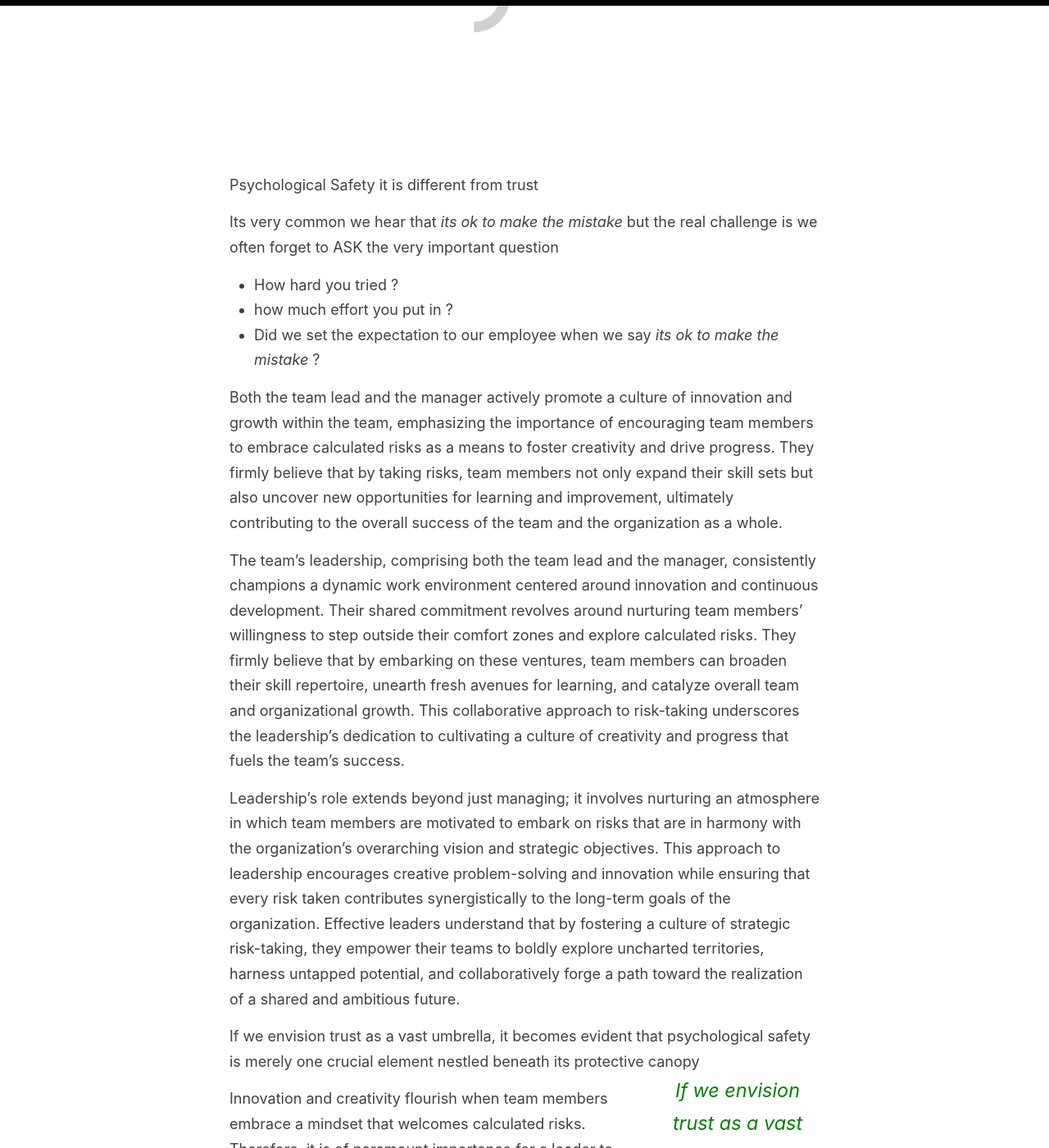
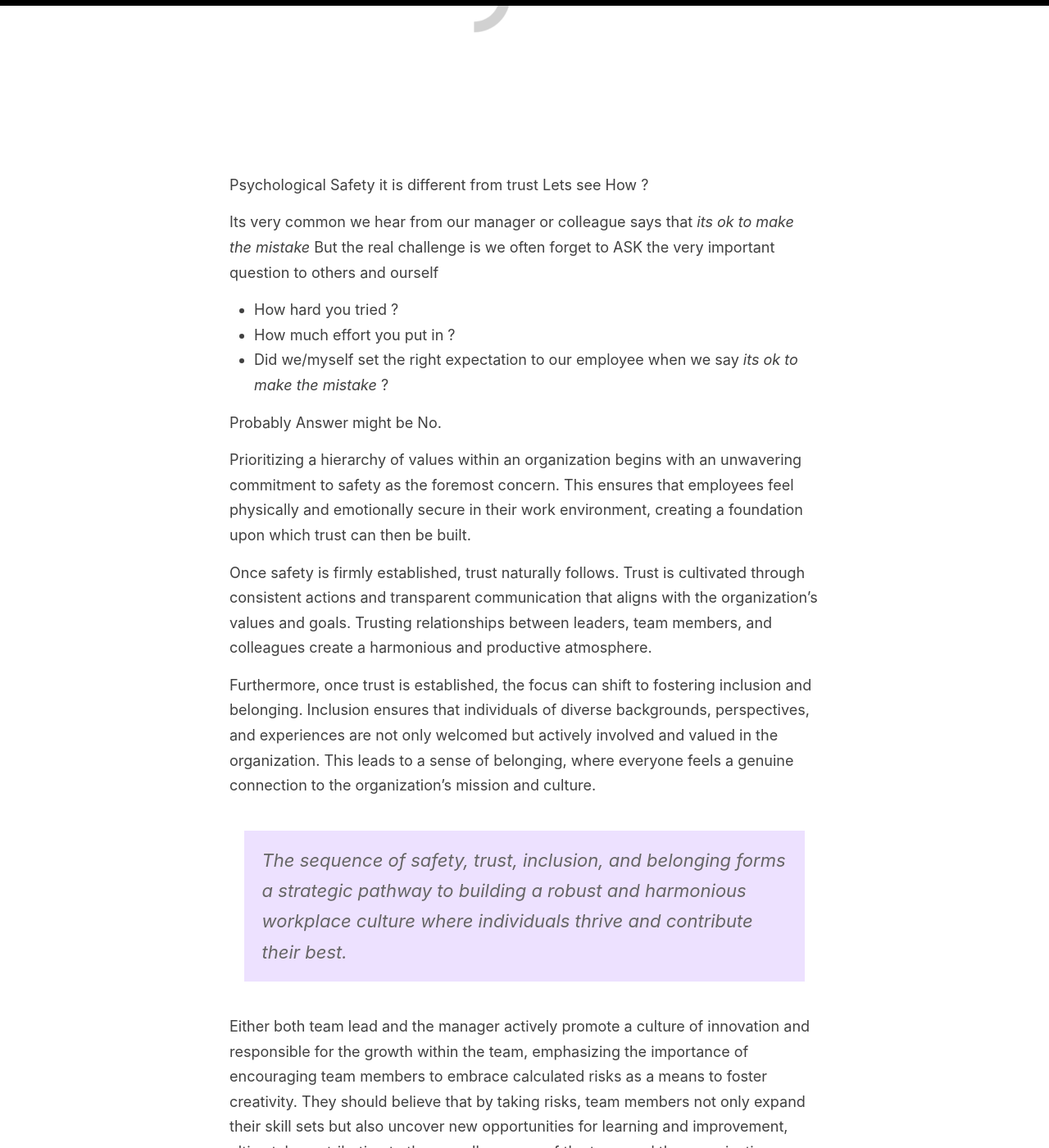
Before and after one commit to ReginRavi/reginravi.github.io, a Jekyll site: the page built from _posts/2023-09-18-Pyscological-Safety.md, in a window 1280 px wide and 1400 px high, scrolled down 788 px. Shown: the whole window at 82% size. Built offline with Jekyll 4.4.1, drawn with Linux system fonts in a browser that asks for light colours; our own code applies the rules of GitHub Pages for plain Markdown files; some of the changed text lies outside the part shown.

Commit message:
Committed

```diff
--- a/_posts/2023-09-18-Pyscological-Safety.md
+++ b/_posts/2023-09-18-Pyscological-Safety.md
@@ -1,20 +1,29 @@
 
 ![](/images/Design.png)
 
-Psychological Safety it is different from trust
+Psychological Safety it is different from trust Lets see How ?
 
-Its very common we hear that _its ok to make the mistake_ but the real challenge is we often forget to ASK the very important question
+Its very common we hear from our manager or colleague says that _its ok to make the mistake_
+But the real challenge is we often forget to ASK the very important question to others and ourself
 - How hard you tried ?
-- how much effort you put in ?
-- Did we set the expectation to our employee when we say _its ok to make the mistake_ ?
+- How much effort you put in ?
+- Did we/myself set the right expectation to our employee when we say _its ok to make the mistake_ ?
 
-Both the team lead and the manager actively promote a culture of innovation and growth within the team, emphasizing the importance of encouraging team members to embrace calculated risks as a means to foster creativity and drive progress. They firmly believe that by taking risks, team members not only expand their skill sets but also uncover new opportunities for learning and improvement, ultimately contributing to the overall success of the team and the organization as a whole.
+Probably Answer might be No.
 
-The team's leadership, comprising both the team lead and the manager, consistently champions a dynamic work environment centered around innovation and continuous development. Their shared commitment revolves around nurturing team members' willingness to step outside their comfort zones and explore calculated risks. They firmly believe that by embarking on these ventures, team members can broaden their skill repertoire, unearth fresh avenues for learning, and catalyze overall team and organizational growth. This collaborative approach to risk-taking underscores the leadership's dedication to cultivating a culture of creativity and progress that fuels the team's success.
+Prioritizing a hierarchy of values within an organization begins with an unwavering commitment to safety as the foremost concern. This ensures that employees feel physically and emotionally secure in their work environment, creating a foundation upon which trust can then be built.
+
+Once safety is firmly established, trust naturally follows. Trust is cultivated through consistent actions and transparent communication that aligns with the organization's values and goals. Trusting relationships between leaders, team members, and colleagues create a harmonious and productive atmosphere.
+
+Furthermore, once trust is established, the focus can shift to fostering inclusion and belonging. Inclusion ensures that individuals of diverse backgrounds, perspectives, and experiences are not only welcomed but actively involved and valued in the organization. This leads to a sense of belonging, where everyone feels a genuine connection to the organization's mission and culture.
+
+> The sequence of safety, trust, inclusion, and belonging forms a strategic pathway to building a robust and harmonious workplace culture where individuals thrive and contribute their best.
+
+Either both team lead and the manager actively promote a culture of innovation and responsible for the growth within the team, emphasizing the importance of encouraging team members to embrace calculated risks as a means to foster creativity. They should believe that by taking risks, team members not only expand their skill sets but also uncover new opportunities for learning and improvement, ultimately contributing to the overall success of the team and the organization as a whole.
+
+{% include pullquote.html quote= "If we envision trust as a vast umbrella, it becomes evident that psychological safety is merely one crucial element nestled beneath its protective canopy " %}
 
 Leadership's role extends beyond just managing; it involves nurturing an atmosphere in which team members are motivated to embark on risks that are in harmony with the organization's overarching vision and strategic objectives. This approach to leadership encourages creative problem-solving and innovation while ensuring that every risk taken contributes synergistically to the long-term goals of the organization. Effective leaders understand that by fostering a culture of strategic risk-taking, they empower their teams to boldly explore uncharted territories, harness untapped potential, and collaboratively forge a path toward the realization of a shared and ambitious future.
-
-{% include pullquote.html quote= "If we envision trust as a vast umbrella, it becomes evident that psychological safety is merely one crucial element nestled beneath its protective canopy " %}
 
 Innovation and creativity flourish when team members embrace a mindset that welcomes calculated risks. Therefore, it is of paramount importance for a leader to cultivate an environment that fosters psychological safety, as this forms the bedrock upon which a culture of innovation can thrive.
 
@@ -24,14 +33,4 @@ In such an environment, team members feel secure in expressing their ideas, expe
 
 In the realm of creativity and innovation, the concept of risk is integral. It signifies the courage to step into uncharted territories, challenge the status quo, and explore novel possibilities. Without risk-taking, the spark of ingenuity often remains dormant. Therefore, effective teams actively incorporate risk as a fundamental component of their strategy.
 
-In such teams, members understand that calculated risks can lead to groundbreaking discoveries and breakthroughs. They view risk not as a barrier but as a bridge to innovation, a catalyst for change, and a means to unleash their creative potential. This mindset creates an environment where individuals are encouraged to test new ideas, learn from their experiences, and continually push the boundaries of what's possible.
-
-In summary, the relationship between creativity, innovation, and risk is symbiotic, and the most effective teams recognize that the willingness to take risks is a cornerstone of their success, fostering an environment where imaginative thinking flourishes and groundbreaking solutions emerge.
-
-Prioritizing a hierarchy of values within an organization begins with an unwavering commitment to safety as the foremost concern. This ensures that employees feel physically and emotionally secure in their work environment, creating a foundation upon which trust can then be built.
-
-Once safety is firmly established, trust naturally follows. Trust is cultivated through consistent actions and transparent communication that aligns with the organization's values and goals. Trusting relationships between leaders, team members, and colleagues create a harmonious and productive atmosphere.
-
-Furthermore, once trust is established, the focus can shift to fostering inclusion and belonging. Inclusion ensures that individuals of diverse backgrounds, perspectives, and experiences are not only welcomed but actively involved and valued in the organization. This leads to a sense of belonging, where everyone feels a genuine connection to the organization's mission and culture.
-
-In summary, the sequence of safety, trust, inclusion, and belonging forms a strategic pathway to building a robust and harmonious workplace culture where individuals thrive and contribute their best.
+The relationship between creativity, innovation, and risk is symbiotic, and the most effective teams recognize that the willingness to take risks is a cornerstone of their success, fostering an environment where imaginative thinking flourishes and groundbreaking solutions emerge.
```
